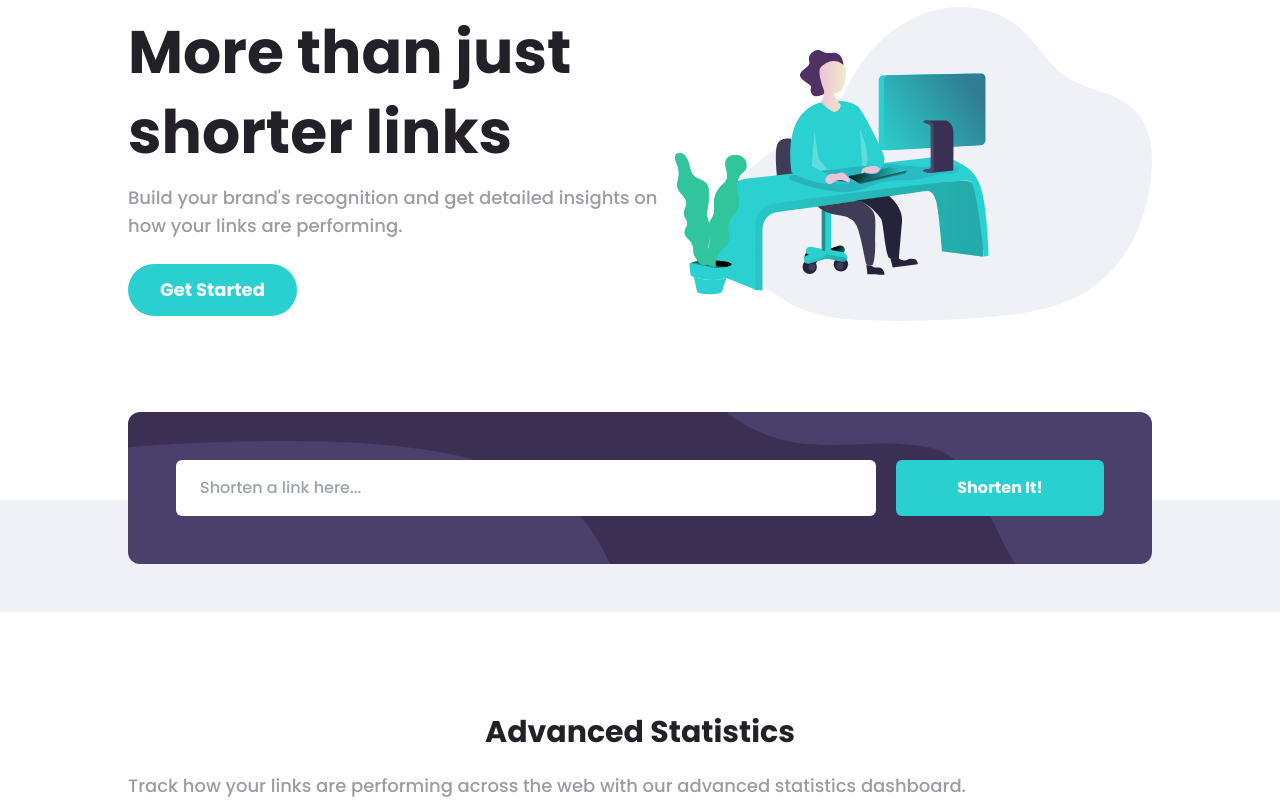
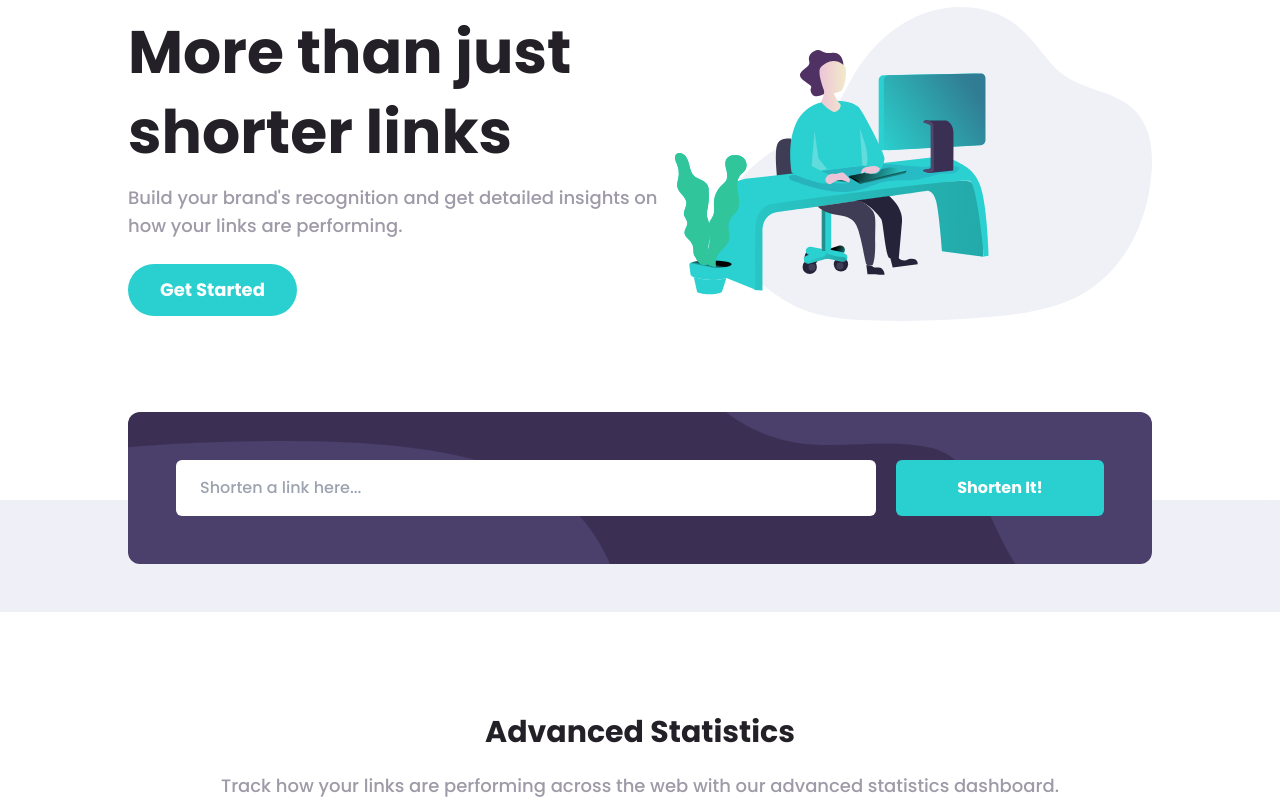
Before and after one commit to danidz96/url-shortening-api, a Next.js app: page / in a window 1280 px wide. Shown: the part 156-956 px from the top of the page. Built offline with nearby package versions, Linux system fonts and the light colour scheme.

Commit message:
center text

```diff
--- a/components/FeaturesSection/FeaturesSection.js
+++ b/components/FeaturesSection/FeaturesSection.js
@@ -7,8 +7,10 @@ function FeaturesSection() {
       >
         Advanced Statistics
       </h2>
-      <span className="text-lg mt-3 text-violet-light text-center">
-        Track how your links are performing across the web with our advanced statistics dashboard.
+      <span className="text-lg mt-3 text-center text-violet-light">
+        <p>
+          Track how your links are performing across the web with our advanced statistics dashboard.
+        </p>
       </span>
     </section>
   );
```
